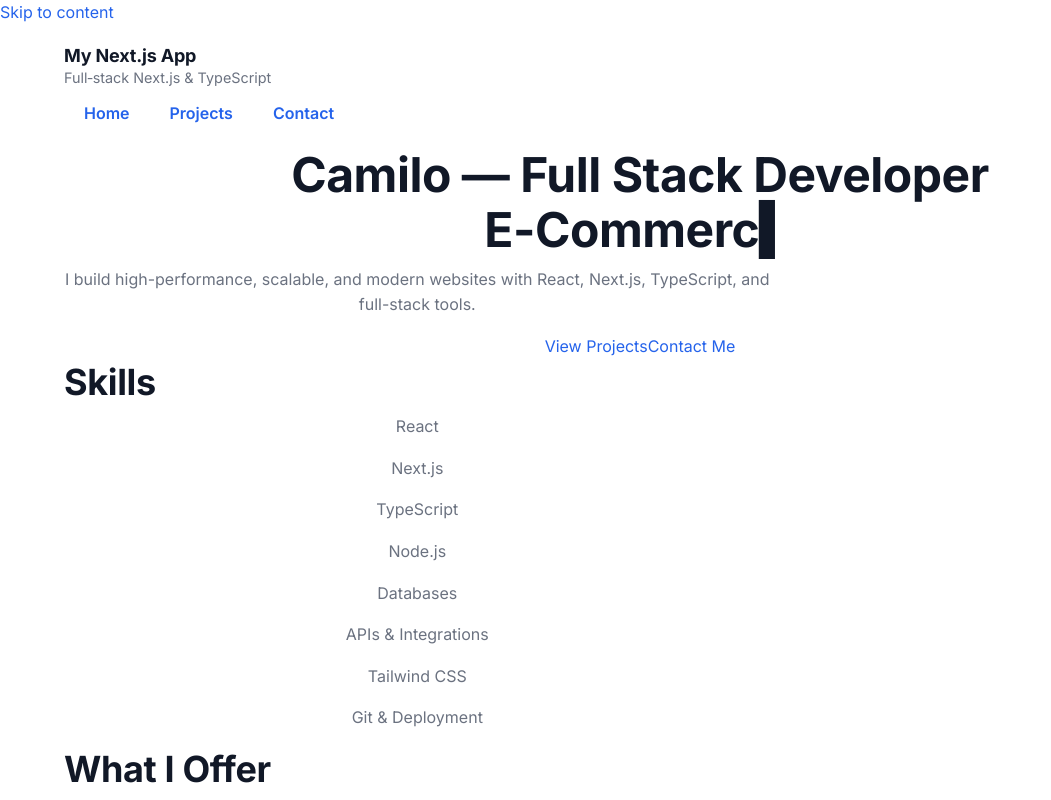
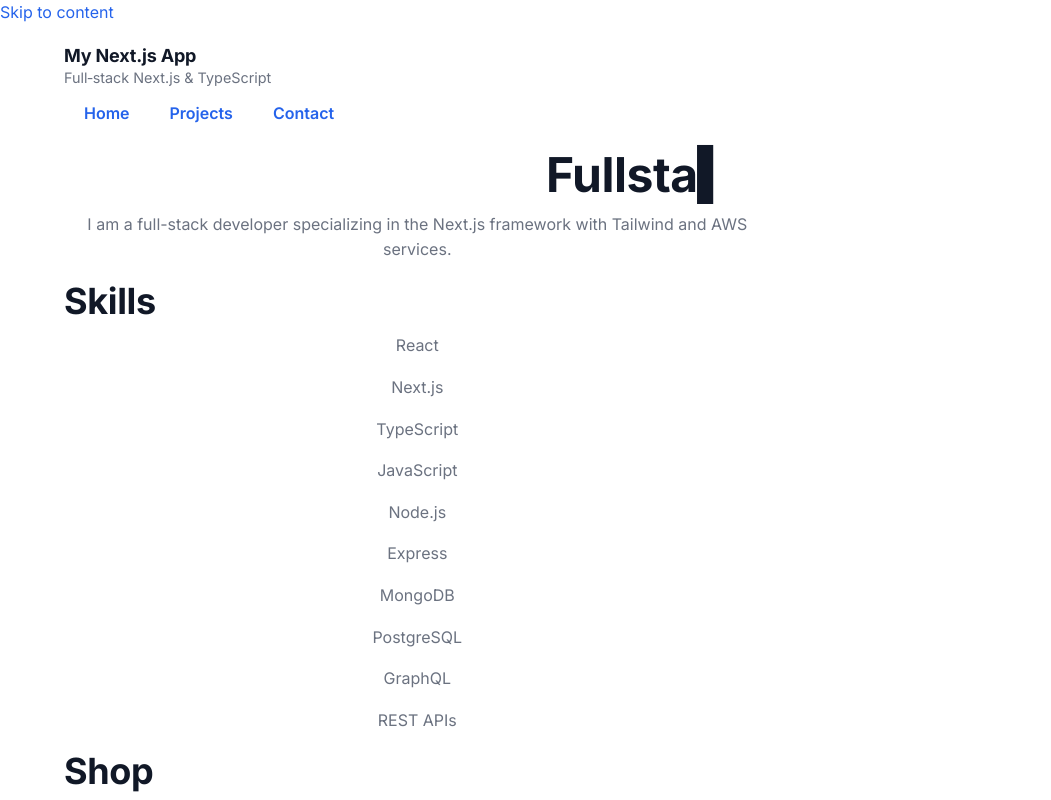
Before and after one commit to fullstacknyc/portfolio, a Next.js app: page / in a window 1280 px wide. Shown: the top 800 px of the page, without its empty margins (0-1051 px from the left). Built offline with nearby package versions, Linux system fonts and the light colour scheme.

Commit message:
content update

```diff
--- a/src/app/page.tsx
+++ b/src/app/page.tsx
@@ -61,30 +61,13 @@ export default function Portfolio() {
       {/* Hero */}
       <section className="h-screen flex flex-col justify-center items-center snap-start bg-gradient-to-br from-gray-900 via-gray-800 to-black text-white px-6 text-center">
         <h1 className="text-5xl md:text-6xl font-extrabold mb-6 leading-tight">
-          Camilo — Full Stack Developer
-          <br />
           <Typewriter
-            words={["Web Apps", "APIs", "Dashboards", "E-Commerce"]}
+            words={["Front-end Development", "Back-End Development", "Fullstack Applications", "Next.js & TypeScript", "Web Performance", "SEO Optimization", "Responsive Design", "UI/UX Design", "E-Commerce Solutions", "API Integration", "Database Management", "Cloud Deployment", "Continuous Integration", "Version Control with Git", "Agile Methodologies", "Project Management", "Team Collaboration", "Problem Solving", "Creative Solutions", "User-Centered Design", "Web Accessibility", "Performance Optimization", "Scalable Architecture", "Modern Web Technologies", "Progressive Web Apps", "Mobile-First Design", "Cross-Browser Compatibility", "Code Reviews", "Testing & Debugging", "Open Source Contribution", "Tech Blogging", "Community Engagement", "Learning & Development"]}
           />
         </h1>
         <p className="text-lg md:text-xl text-gray-300 mb-8 max-w-2xl">
-          I build high-performance, scalable, and modern websites with React,
-          Next.js, TypeScript, and full-stack tools.
+          I am a full-stack developer specializing in the Next.js framework with Tailwind and AWS services.
         </p>
-        <div className="flex flex-col sm:flex-row gap-4">
-          <Link
-            href="#projects"
-            className="px-6 py-3 bg-pink-500 rounded-lg shadow-lg hover:bg-pink-600 transition font-semibold"
-          >
-            View Projects
-          </Link>
-          <Link
-            href="#contact"
-            className="px-6 py-3 border border-white rounded-lg hover:bg-white hover:text-black transition font-semibold"
-          >
-            Contact Me
-          </Link>
-        </div>
       </section>
 
       {/* Skills */}
@@ -95,11 +78,13 @@ export default function Portfolio() {
             "React",
             "Next.js",
             "TypeScript",
+            "JavaScript",
             "Node.js",
-            "Databases",
-            "APIs & Integrations",
-            "Tailwind CSS",
-            "Git & Deployment",
+            "Express",
+            "MongoDB",
+            "PostgreSQL",
+            "GraphQL",
+            "REST APIs",
           ].map((skill, i) => (
             <div
               key={i}
@@ -114,7 +99,7 @@ export default function Portfolio() {
       {/* Services */}
       <section className="h-screen flex flex-col justify-center items-center snap-start bg-gray-50 px-6">
         <h2 className="text-4xl md:text-5xl font-extrabold mb-12">
-          What I Offer
+          Shop
         </h2>
         <div className="grid md:grid-cols-3 gap-8 max-w-6xl">
           <div className="p-6 bg-white rounded-lg shadow hover:shadow-xl hover:translate-y-[-5px] transition">
@@ -192,7 +177,7 @@ export default function Portfolio() {
           Book a free consultation and get a clear plan for your website or app.
         </p>
         <Link
-          href="mailto:your@email.com"
+          href="mailto:jgomezval@icloud.com"
           className="px-6 py-3 bg-white text-black rounded-lg shadow-lg hover:bg-gray-200 transition font-semibold"
         >
           Contact Me
```
